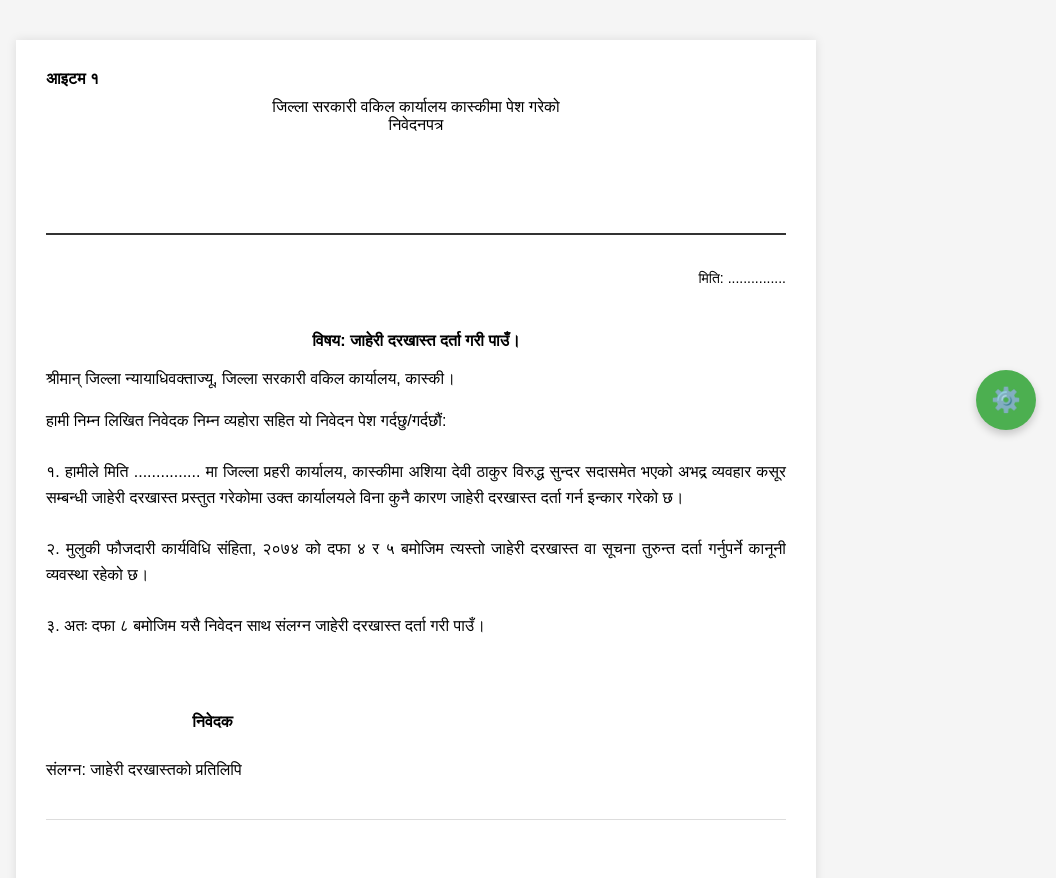
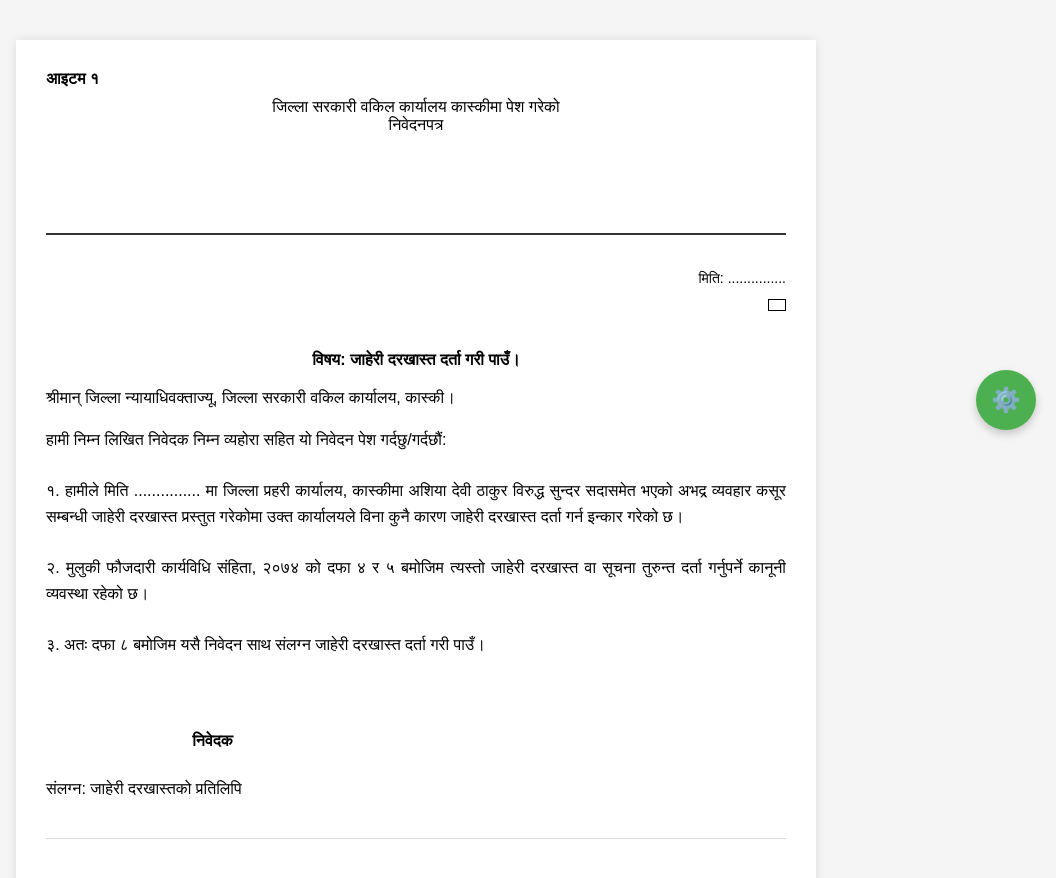
Before and after one commit to ShivaPrasadAcharya/inbasket4.git.io, a plain HTML site: page index.html in a window 1280 px wide. Shown: the whole page, without its empty margins (224-1280 px from the left). Drawn offline with Linux system fonts and the light colour scheme.

Commit message:
Update styles.css

```diff
--- a/styles.css
+++ b/styles.css
@@ -142,6 +142,12 @@ body {
     margin-bottom: 10px;
     text-align: right;
 }
+#dispatchedNo {
+    border: 1px solid black;
+    padding: 5px 8px;
+    display: inline-block;
+    margin: 2px 0;
+  }
 
 /* Letter Subject */
 .letter-subject {
```
